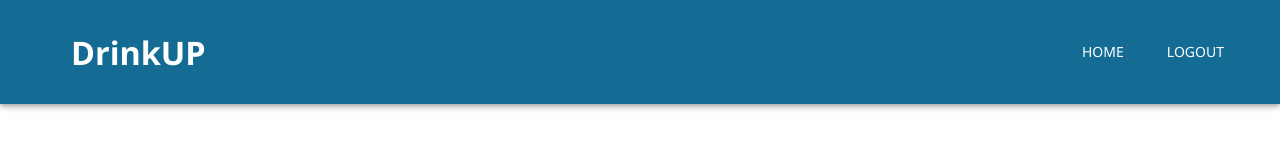
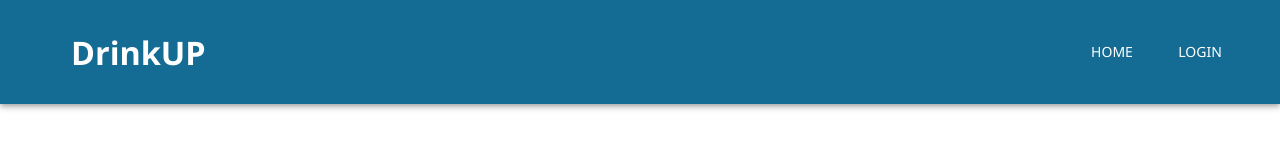
Before and after one commit to gnzgac/DrinkUP, a React (Create React App) app: page /Login in a window 1280 px wide. Shown: the top 160 px of the page. Built offline with nearby package versions, Linux system fonts and the light colour scheme.

Commit message:
fix: navbar saying log out when logged out

```diff
--- a/src/pages/components/navbarDefault.js
+++ b/src/pages/components/navbarDefault.js
@@ -21,6 +21,8 @@ import ListItem from '@mui/material/ListItem';
 
 const NavbarDefault = (props) => {
   const [open, setOpen] = useState(false);
+  const loggedInUser = localStorage.getItem("isAuth");
+
   return (
     <AppBar position='static' style={{ background: '#F8F9FA', backgroundColor: "#146C94"}}>
       <Container sx={{ p:2 }} maxWidth="xl" className="font-link">
@@ -44,8 +46,10 @@ const NavbarDefault = (props) => {
             <Hidden lgDown>
               <Stack direction="row" spacing={3}>
                 <Button variant="text" sx={{":hover": {color:"#16241f"}}}><a href="/" style={{textDecoration: 'none', color: "white", fontFamily: "Segoe UI"}}>Home</a></Button>
-                <Button variant="text" sx={{":hover": {color:"#16241f"}}}><a href="/Logout" style={{textDecoration: 'none', color: "white", fontFamily: "Segoe UI"}}>Logout</a></Button>
-              </Stack >
+                {(loggedInUser === "true") ?
+                <Button variant="text" sx={{":hover": {color:"#16241f"}}}><a href="/Logout" style={{textDecoration: 'none', color: "white", fontFamily: "Segoe UI"}}>Logout</a></Button>:
+                <Button variant="text" sx={{":hover": {color:"#16241f"}}}><a href="/Login" style={{textDecoration: 'none', color: "white", fontFamily: "Segoe UI"}}>Login</a></Button>}
+                </Stack >
             </Hidden>
             <Hidden lgUp>
               <IconButton>
@@ -65,7 +69,9 @@ const NavbarDefault = (props) => {
           <Divider />
           <List>
             <ListItem><Button variant="text" sx={{":hover": {color:"#7B1113"}}}><a href="/" style={{textDecoration: 'none', color: "black"}}>Home</a></Button></ListItem>
-            <ListItem><Button variant="text" sx={{":hover": {color:"#7B1113"}}}><a href="/Logout" style={{textDecoration: 'none', color: "black"}}>Logout</a></Button></ListItem>
+            {(loggedInUser === "true") ?
+                <ListItem><Button variant="text" sx={{":hover": {color:"#7B1113"}}}><a href="/Logout" style={{textDecoration: 'none', color: "black"}}>Logout</a></Button></ListItem>:
+                <ListItem><Button variant="text" sx={{":hover": {color:"#7B1113"}}}><a href="/Login" style={{textDecoration: 'none', color: "black"}}>Login</a></Button></ListItem>}
           </List>
         </SwipeableDrawer>
       </Hidden>
```
